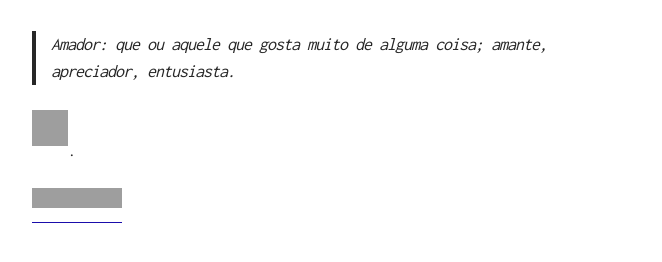
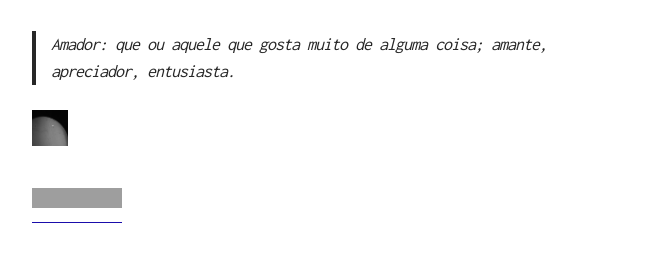
Before and after one commit to MichelLacerda/astronomia, a Jekyll site: the page built from _posts/2017-03-10-daily-1-.md, in a window 1280 px wide. Shown: the part 253-515 px from the top of the page, without its empty margins (308-970 px from the left). Built offline with Jekyll 4.4.1, drawn with Linux system fonts in a browser that asks for light colours; grey boxes are pictures that could not be loaded.

Commit message:
Update 2017-03-10-daily-1-.md

```diff
--- a/_posts/2017-03-10-daily-1-.md
+++ b/_posts/2017-03-10-daily-1-.md
@@ -9,6 +9,6 @@ author: Michel Lacerda
 > Amador: que ou aquele que gosta muito de alguma coisa; amante, apreciador, entusiasta.
 
 
-![Saturno](/imgs/IMG-20150630-WA0003.png =100x100){:height="36px" width="36px"}.
+![Saturno](/astronomia/imgs/IMG-20150630-WA0003.png){:height="36px" width="36px"}
 
 [![Donate](https://img.shields.io/badge/Donate-PayPal-green.svg)](https://www.paypal.com/cgi-bin/webscr?cmd=_donations&business=N4HRQGSFMN8HJ&lc=BR&item_name=Michel%20Lacerda&item_number=docao_astronomia_wiki&currency_code=BRL&bn=PP%2dDonationsBF%3aDonate%2dPayPal%2dgreen%2esvg%3aNonHosted)
```
